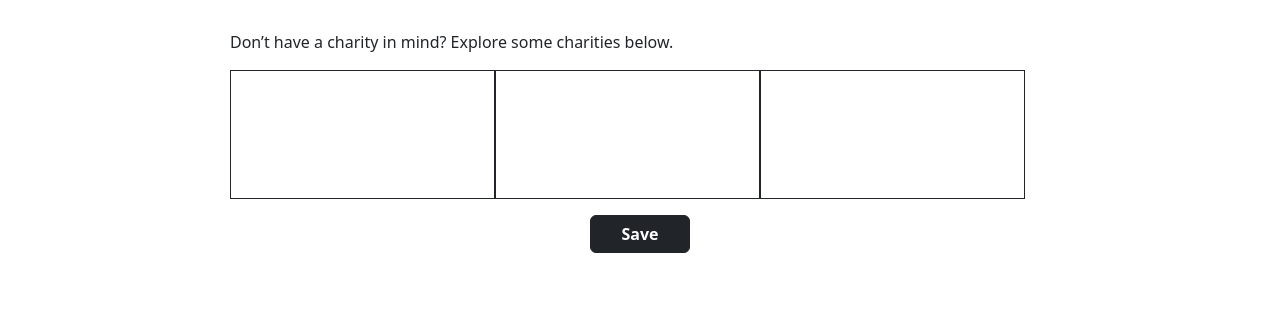
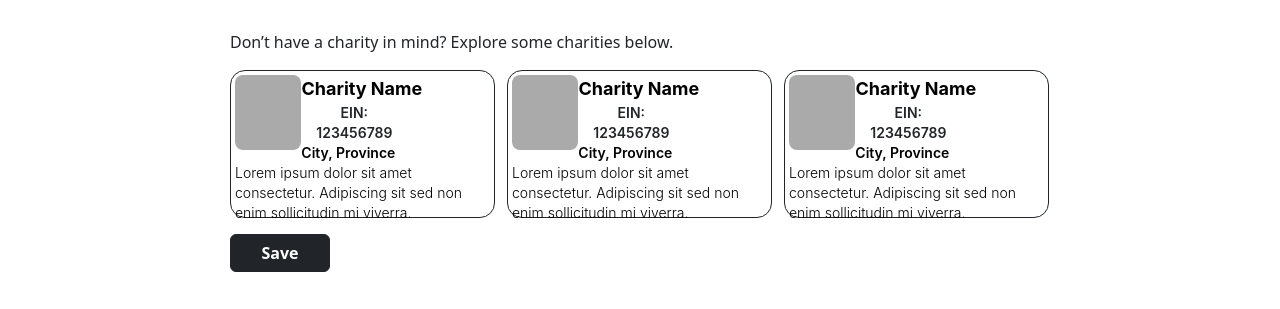
Before and after one commit to sehmim/sc-affiliate, a React (Create React App) app in the folder frontend/: page /extension-settings in a window 1280 px wide. Shown: the part 552-861 px from the top of the page. Built offline with nearby package versions, Linux system fonts and the light colour scheme.

Commit message:
front end fixes

```diff
--- a/frontend/src/hooks/useContentfulAds.jsx
+++ b/frontend/src/hooks/useContentfulAds.jsx
@@ -9,8 +9,10 @@ const useContentfulAds = () => {
 
   useEffect(() => {
     const client = createClient({
-      space:  process.env.REACT_APP_CONTENTFUL_SPACE_ID,
-      accessToken:  process.env.REACT_APP_CONTENTFUL_ACCESS_TOKEN
+      space:  "defaultSpace",
+      accessToken:  "defaultAccessToken"
+      //space:  process.env.REACT_APP_CONTENTFUL_SPACE_ID,
+      //accessToken:  process.env.REACT_APP_CONTENTFUL_ACCESS_TOKEN
     });
 
     const fetchAds = async () => {
--- a/frontend/src/pages/extension-onboarding/EmailVerificationComponent.jsx
+++ b/frontend/src/pages/extension-onboarding/EmailVerificationComponent.jsx
@@ -1,3 +1,4 @@
+/*global chrome*/
 import React, { useState, useEffect } from 'react';
 import { useNavigate } from "react-router-dom";
 
--- a/frontend/src/pages/extension-onboarding/ExtensionSettingsPage.jsx
+++ b/frontend/src/pages/extension-onboarding/ExtensionSettingsPage.jsx
@@ -1,105 +1,234 @@
-import React from 'react'
-
+import React from "react";
 
 const Navbar = () => (
-    <header className='top-0 z-10 bg-white w-full h-20 px-5 py-3 flex justify-between items-center shadow'>
-        <div className='d-flex justify-content-between w-100'>
-            <a href='/'><img className='w-60' src={"https://i.imgur.com/UItnKy8.png"} alt="logo" /></a>
+  <header className="top-0 z-10 bg-white w-full h-20 px-5 py-3 flex justify-between items-center shadow">
+    <div className="d-flex justify-content-between w-100">
+      <a href="/">
+        <img
+          className="w-60"
+          src={"https://i.imgur.com/UItnKy8.png"}
+          alt="logo"
+        />
+      </a>
       <div>
-                <span className='mr-4'>Settings</span>
-                <button onClick={() => {}} type="button" className="btn btn-dark fw-bold">
+        <span className="mr-4">Settings</span>
+        <button
+          onClick={() => {}}
+          type="button"
+          className="btn btn-dark fw-bold"
+        >
           Logout
         </button>
       </div>
     </div>
   </header>
-)
+);
 
 export default function ExtensionSettings(props) {
-
   return (
     <>
       <Navbar />
-            <div style={{ width: '900px', margin: 'auto' }} className='h-full mt-20 p-10'>
-                <div className='d-flex align-items-center justify-content-between'>
+      <div
+        style={{ width: "900px", margin: "auto" }}
+        className="h-full mt-20 p-10"
+      >
+        <div className="d-flex align-items-center justify-content-between">
           <div>
-                        <div className='fs-1 fw-bold pt-5'>Your Settings</div>
+            <div className="fs-1 fw-bold pt-5">Your Settings</div>
             <div className="text-dark font-inter font-weight-light fs-6 text-muted pt-4">
-                            Add your profiles’s information and  select a charity of your choice.
+              Add your profiles’s information and select a charity of your
+              choice.
             </div>
           </div>
           <div>
-                        <img style={{ width: '200px' }} src='https://i.imgur.com/BO1v7ec.png' alt='heart'/>
+            <img
+              style={{ width: "200px" }}
+              src="https://i.imgur.com/BO1v7ec.png"
+              alt="heart"
+            />
           </div>
         </div>
 
-                <div className='d-flex flex-column'>
-                    <div className='d-flex mb-3'>
-                        <div className='w-full'>
-                            <label className='pb-2'>First name:</label> <br></br>
+        <div className="d-flex flex-column">
+          <div className="d-flex mb-3">
+            <div className="w-full">
+              <label className="pb-2">First name:</label> <br></br>
               <input
-                                className='form-control w-full'
+                className="form-control w-full"
                 // onChange={(e) => setEmail(e.target.value)}
                 // value={email}
-                                type='text'
-                                placeholder='user@example.com'
+                type="text"
+                placeholder="user@example.com"
                 id="lord-king-shadid"
               />
             </div>
-                        <div className='w-full'>
-                            <label className='pb-2'>Last name:</label> <br></br>
+            <div className="w-full">
+              <label className="pb-2">Last name:</label> <br></br>
               <input
-                                className='form-control w-full'
+                className="form-control w-full"
                 // onChange={(e) => setEmail(e.target.value)}
                 // value={email}
-                                type='text'
-                                placeholder='user@example.com'
+                type="text"
+                placeholder="user@example.com"
                 id="lord-king-shadid"
               />
             </div>
           </div>
-                    <div className='mb-10'>
-                        <label className='pb-2'>Email:</label> <br></br>
+          <div className="mb-10">
+            <label className="pb-2">Email:</label> <br></br>
             <input
-                            className='form-control w-full'
+              className="form-control w-full"
               // onChange={(e) => setEmail(e.target.value)}
               // value={email}
-                            type='text'
-                            placeholder='user@example.com'
+              type="text"
+              placeholder="user@example.com"
               id="lord-king-shadid"
             />
           </div>
-
-                    <div className='mb-10'>
-                        <label className='pb-2'>Select Charity:</label> <br></br>
+          <div className="mb-10">
+            <label className="pb-2">Select Charity:</label> <br></br>
             <input
-                            className='form-control w-full'
+              className="form-control w-full"
               // onChange={(e) => setEmail(e.target.value)}
               // value={email}
-                            type='text'
-                            placeholder='user@example.com'
+              type="text"
+              placeholder="user@example.com"
               id="lord-king-shadid"
             />
           </div>
         </div>
 
-
         <div>
           <div>Don’t have a charity in mind? Explore some charities below.</div>
-                    <div className='d-flex justify-content-space-between mt-3'>
-                        <div style={{ border: '1px solid', width: '265px', height: '129px' }}></div>
-                        <div style={{ border: '1px solid', width: '265px', height: '129px' }}></div>
-                        <div style={{ border: '1px solid', width: '265px', height: '129px' }}></div>
+          <div
+            className="d-flex justify-content-space-between mt-3"
+            style={{ gap: 12 }}
+          >
+            <div
+              style={{
+                border: "1px solid",
+                width: "265px",
+                height: "148px",
+                borderRadius: "15px",
+                padding: "4px",
+              }}
+            >
+              <div
+                className="container-row"
+                style={{ flexDirection: "row", display: "flex" }}
+              >
+                <div className="Rectangle22 w-[66.28px] h-[75px] bg-grey rounded-lg" />
+                <div
+                  style={{
+                    flexDirection: "column",
+                    display: "flex",
+                    alignItems: "flex-start",
+                  }}
+                >
+                  <div className="CharityName w-[121.18px] text-center text-black text-lg font-bold font-['Inter']">
+                    Charity Name
+                  </div>
+                  <div className="Ein123456789 w-[106.16px] text-center text-sm font-semibold font-['Inter']">
+                    EIN: 123456789
+                  </div>
+                  <div className="CityProvince w-[94.14px] text-center text-black text-sm font-semibold font-['Inter']">
+                    City, Province
+                  </div>
+                </div>
+              </div>
+              <div className="text w-[fit-content] text-black text-sm font-light font-['Inter']">
+                Lorem ipsum dolor sit amet consectetur. Adipiscing sit sed non
+                enim sollicitudin mi viverra.
+              </div>
+            </div>
+            <div
+              style={{
+                border: "1px solid",
+                width: "265px",
+                height: "148px",
+                borderRadius: "15px",
+                padding: "4px",
+              }}
+            >
+              <div
+                className="container-row"
+                style={{ flexDirection: "row", display: "flex" }}
+              >
+                <div className="Rectangle22 w-[66.28px] h-[75px] bg-grey rounded-lg" />
+                <div
+                  style={{
+                    flexDirection: "column",
+                    display: "flex",
+                    alignItems: "flex-start",
+                  }}
+                >
+                  <div className="CharityName w-[121.18px] text-center text-black text-lg font-bold font-['Inter']">
+                    Charity Name
+                  </div>
+                  <div className="Ein123456789 w-[106.16px] text-center text-sm font-semibold font-['Inter']">
+                    EIN: 123456789
+                  </div>
+                  <div className="CityProvince w-[94.14px] text-center text-black text-sm font-semibold font-['Inter']">
+                    City, Province
+                  </div>
+                </div>
+              </div>
+              <div className="text w-[fit-content] text-black text-sm font-light font-['Inter']">
+                Lorem ipsum dolor sit amet consectetur. Adipiscing sit sed non
+                enim sollicitudin mi viverra.
+              </div>
+            </div>
+            <div
+              style={{
+                border: "1px solid",
+                width: "265px",
+                height: "148px",
+                borderRadius: "15px",
+                padding: "4px",
+              }}
+            >
+              <div
+                className="container-row"
+                style={{ flexDirection: "row", display: "flex" }}
+              >
+                <div className="Rectangle22 w-[66.28px] h-[75px] bg-grey rounded-lg" />
+                <div
+                  style={{
+                    flexDirection: "column",
+                    display: "flex",
+                    alignItems: "flex-start",
+                  }}
+                >
+                  <div className="CharityName w-[121.18px] text-center text-black text-lg font-bold font-['Inter']">
+                    Charity Name
+                  </div>
+                  <div className="Ein123456789 w-[106.16px] text-center text-sm font-semibold font-['Inter']">
+                    EIN: 123456789
+                  </div>
+                  <div className="CityProvince w-[94.14px] text-center text-black text-sm font-semibold font-['Inter']">
+                    City, Province
+                  </div>
+                </div>
+              </div>
+              <div className="text w-[fit-content] text-black text-sm font-light font-['Inter']">
+                Lorem ipsum dolor sit amet consectetur. Adipiscing sit sed non
+                enim sollicitudin mi viverra.
+              </div>
+            </div>
           </div>
         </div>
 
-
-                <div style={{ textAlign: 'center' }}>
-                    <button style={{ width: '100px' }} onClick={() => {}} type="button" className="btn btn-dark fw-bold mt-3">
+        <div style={{ textAlign: "left" }}>
+          <button
+            style={{ width: "100px" }}
+            onClick={() => {}}
+            type="button"
+            className="btn btn-dark fw-bold mt-3"
+          >
             Save
           </button>
         </div>
       </div>
     </>
-    )
+  );
 }
```
Also changed, not shown: frontend/src/pages/extension-onboarding/OnboardingPage.jsx (+20 -15 lines). Lines whose indentation alone changed are shown as unchanged.
